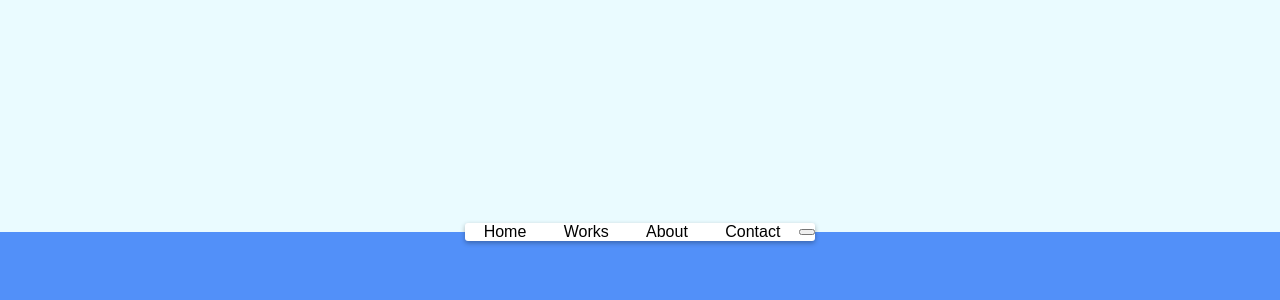
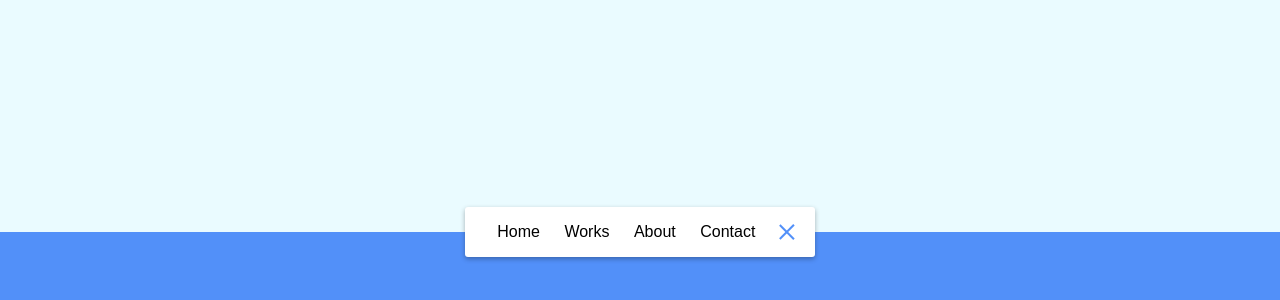
Before and after one commit to Robbie-McGregor/Animated-Navigation, a plain HTML site: page index.html in a window 1280 px wide. Shown: the part 168-468 px from the top of the page. Drawn offline with Linux system fonts and the light colour scheme; a web font is replaced by a local one.

Commit message:
tutorial finished

```diff
--- a/script.js
+++ b/script.js
@@ -1,6 +1,4 @@
 const toggle = document.getElementById('toggle')
 const nav = document.getElementById('nav')
 
-toggle.addEventListener('click', () => {
-    nav.classList.toggle('active')
-})
+toggle.addEventListener('click', () => nav.classList.toggle('active'))
--- a/style.css
+++ b/style.css
@@ -30,6 +30,7 @@ nav {
   justify-content: center;
   box-shadow: 0 2px 5px rgba(0, 0, 0, 0.3);
   transition: width 0.6s linear;
+  padding: 10px 20px;
 }
 
 nav ul {
@@ -67,3 +68,40 @@ nav ul a {
   text-decoration: none;
   margin: 0 10px;
 }
+
+.icon {
+  background-color: #fff;
+  border: 0;
+  cursor: pointer;
+  padding: 0;
+  position: relative;
+  height: 30px;
+  width: 30px;
+}
+
+.icon:focus {
+  outline: 0;
+}
+
+.icon .line {
+  background-color: #5290f9;
+  height: 2px;
+  width: 20px;
+  position: absolute;
+  top: 10px;
+  left: 5px;
+  transition: transform 0.6s linear;
+}
+
+.icon .line2 {
+  top: auto;
+  bottom: 10px;
+}
+
+nav.active .icon .line1 {
+  transform: rotate(-765deg) translateY(5.5px);
+}
+
+nav.active .icon .line2 {
+  transform: rotate(765deg) translateY(-5.5px);
+}
```
